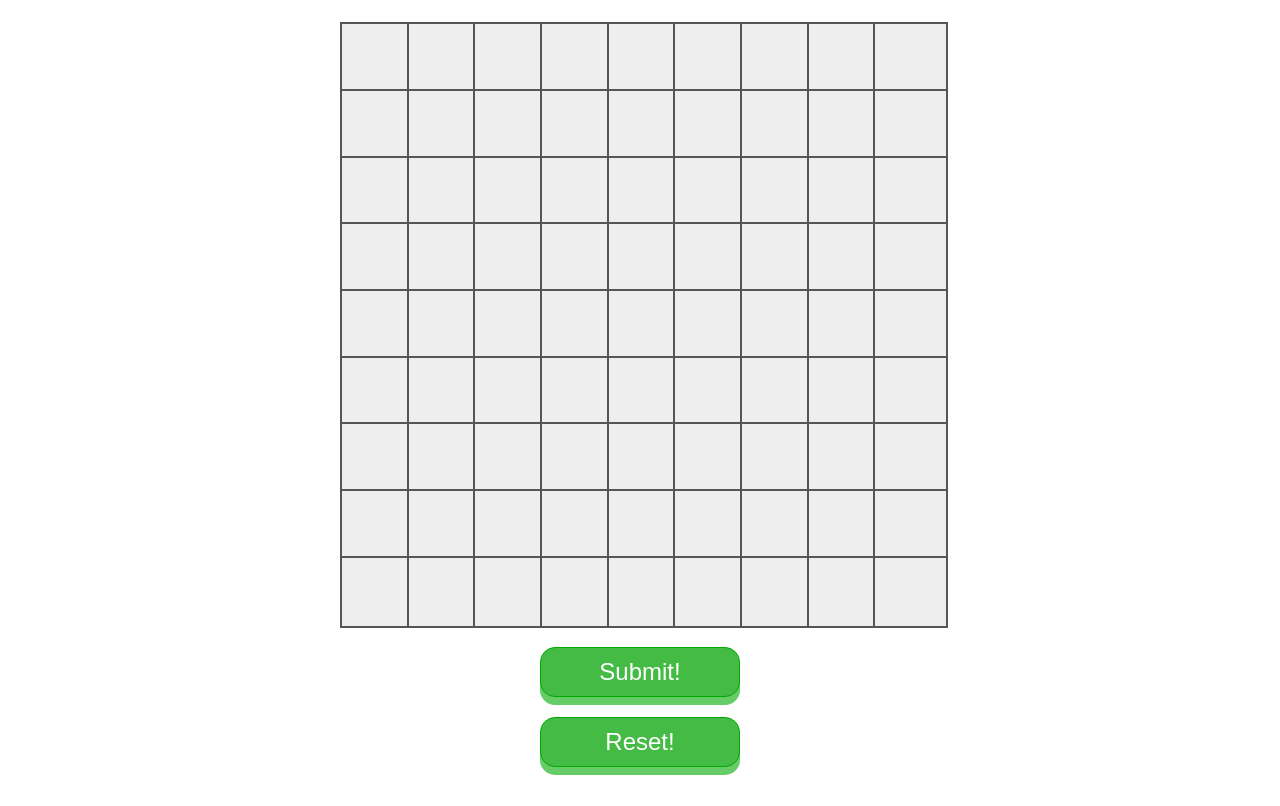
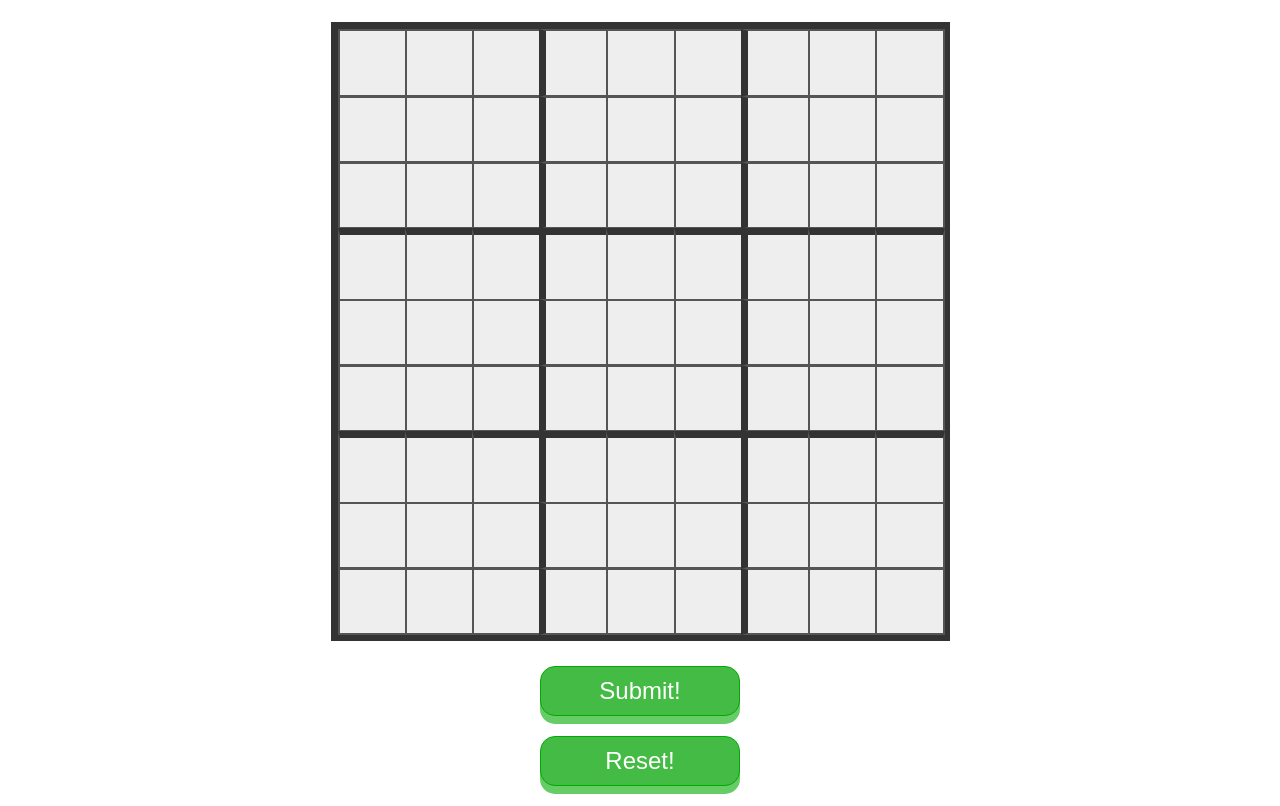
Before and after one commit to Dyrits/JSUDOKU-SOLVER, a plain HTML site: page Sudoku Solver/index.html in a window 1280 px wide. Both pictures are taken after a click on the button "Generate!". Shown: the part 61-867 px from the top of the page. Drawn offline with Linux system fonts and the light colour scheme.

```diff
--- a/Sudoku Solver/script.js
+++ b/Sudoku Solver/script.js
@@ -19,6 +19,12 @@ function generateGrid() {
     sudokuGrid[indexRow][indexColumn].min = "1"
     sudokuGrid[indexRow][indexColumn].max = "9"
     gridBox.appendChild(sudokuGrid[indexRow][indexColumn]);
+    if (indexRow === 3 || indexRow === 6) {
+      sudokuGrid[indexRow][indexColumn].style.borderTop = "7px solid #333"
+    }
+    if (indexColumn === 3 || indexColumn === 6) {
+      sudokuGrid[indexRow][indexColumn].style.borderLeft = "7px solid #333"
+    }
   }
 }
 
--- a/Sudoku Solver/style.css
+++ b/Sudoku Solver/style.css
@@ -6,7 +6,6 @@ header {
   height: 25%;
   background-color: #AAA;
   color: #FFF;
-  text-align: center;
 }
 
 .cell {
@@ -20,12 +19,15 @@ header {
 
 #grid {
   display: grid;
-  text-align: center;
   height: 600px;
   width: 600px;
   margin: 25px auto;
+  padding-bottom: 5px;
+  padding-right: 5px;
   grid-template-columns: repeat(9, 1fr);
   grid-template-rows: repeat(9, 1fr);
+  gap: 5px;
+  border: 7px solid #333;
 }
 
 .button {
```
Also changed, not shown: 2 other files.
